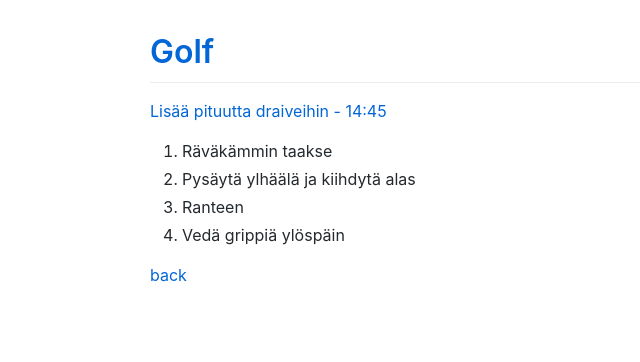
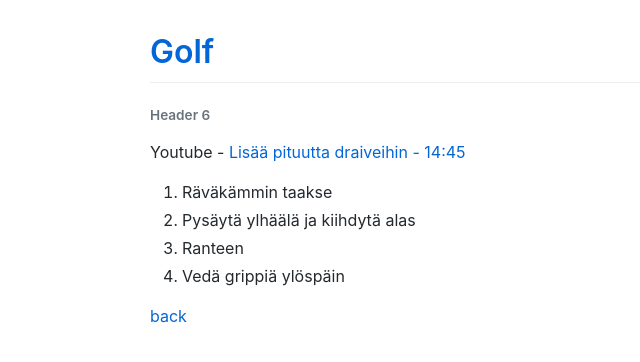
Before and after one commit to haapio/haapio.github.io, a Jekyll site: the page built from drive.md, in a window 1280 px wide. Shown: the top 362 px of the page, without its empty margins (0-640 px from the left). Built offline with Jekyll 4.4.1, drawn with Linux system fonts in a browser that asks for light colours; comment, search, counter and statistics services are not loaded.

Commit message:
Update drive.md

```diff
--- a/drive.md
+++ b/drive.md
@@ -1,8 +1,9 @@
 ---
 layout: default
 ---
+###### Header 6
 
-[Lisää pituutta draiveihin - 14:45](https://www.youtube.com/watch?v=lCz5lVhGB9A)
+Youtube -  [Lisää pituutta draiveihin - 14:45](https://www.youtube.com/watch?v=lCz5lVhGB9A)
 1.  Räväkämmin taakse
 2.  Pysäytä ylhäälä ja kiihdytä alas
 3.  Ranteen
```
